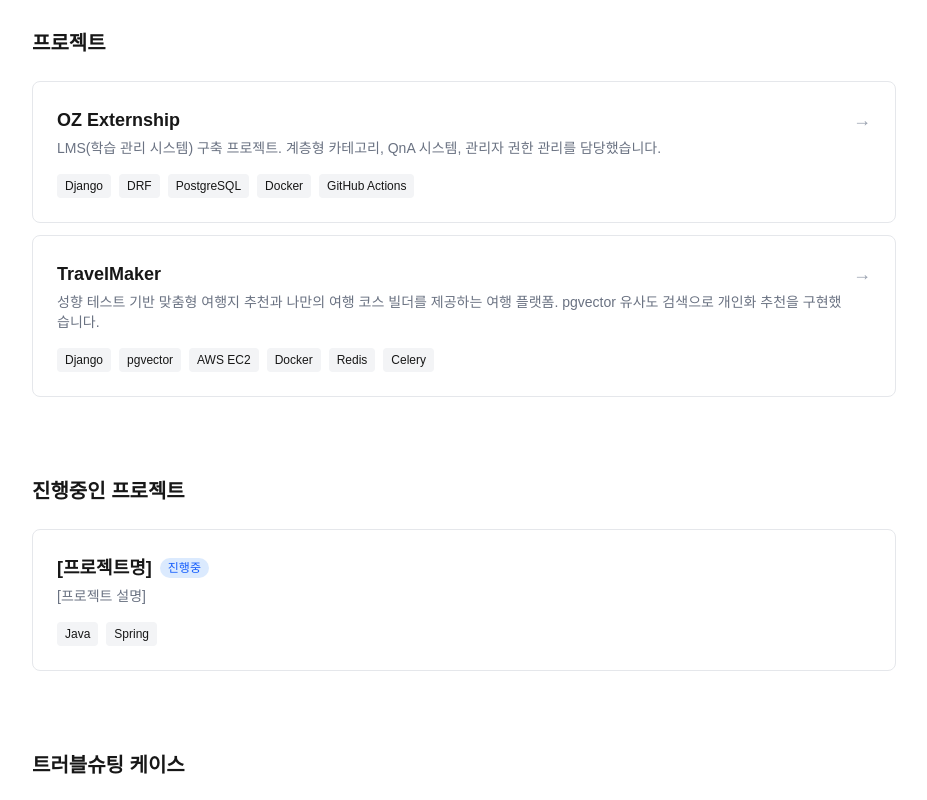
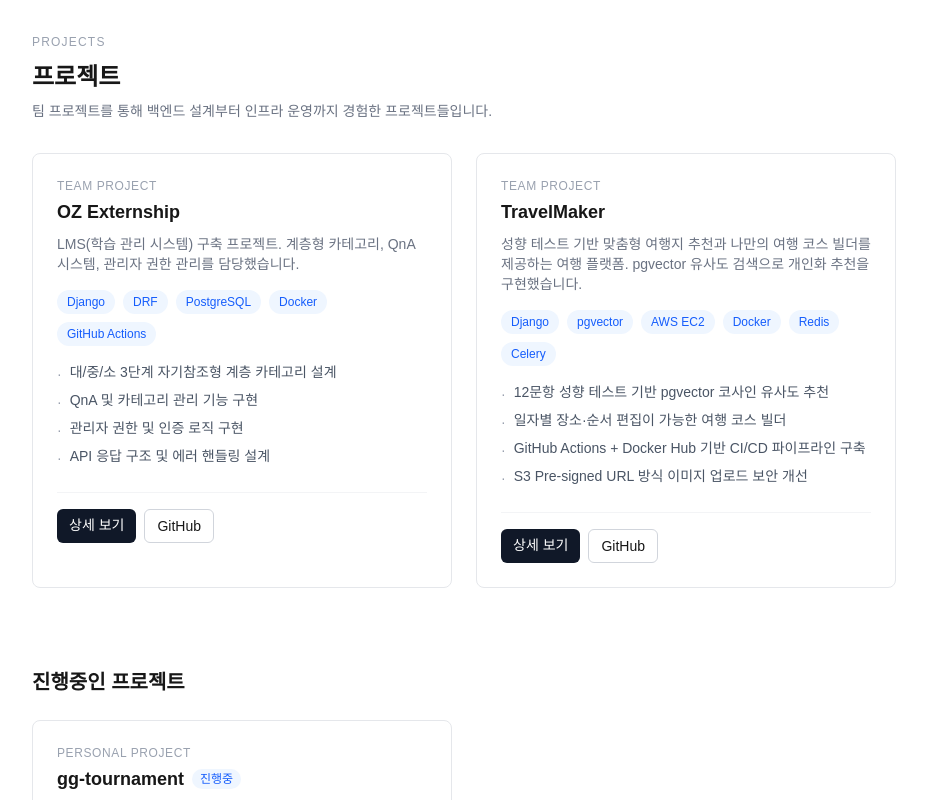
Before and after one commit to Mashiro2465/portfolio, a Next.js app: page / in a window 1280 px wide. Shown: the part 1500-2300 px from the top of the page, without its empty margins (176-1103 px from the left). Built offline with nearby package versions, Linux system fonts and the light colour scheme.

Commit message:
프로젝트 카드 디자인 리뉴얼 및 진행중 프로젝트 섹션 추가

```diff
--- a/app/page.tsx
+++ b/app/page.tsx
@@ -1,4 +1,6 @@
 import Link from 'next/link'
+import { ProjectCard } from '@/components/ProjectCard'
+import { projects, inProgressProjects } from '@/lib/projects'
 
 const metrics = [
   { label: '트러블슈팅 케이스', value: '5건' },
@@ -171,45 +173,18 @@
 
       {/* Projects */}
       <section>
-        <h2 className="text-xl font-semibold mb-6">프로젝트</h2>
-        <div className="space-y-3">
-          {[
-            {
-              href: '/projects/oz-externship',
-              title: 'OZ Externship',
-              desc: 'LMS(학습 관리 시스템) 구축 프로젝트. 계층형 카테고리, QnA 시스템, 관리자 권한 관리를 담당했습니다.',
-              tags: ['Django', 'DRF', 'PostgreSQL', 'Docker', 'GitHub Actions'],
-            },
-            {
-              href: '/projects/travel-maker',
-              title: 'TravelMaker',
-              desc: '성향 테스트 기반 맞춤형 여행지 추천과 나만의 여행 코스 빌더를 제공하는 여행 플랫폼. pgvector 유사도 검색으로 개인화 추천을 구현했습니다.',
-              tags: ['Django', 'pgvector', 'AWS EC2', 'Docker', 'Redis', 'Celery'],
-            },
-          ].map(({ href, title, desc, tags }) => (
-            <Link
-              key={href}
-              href={href}
-              className="block border border-gray-200 dark:border-gray-700 rounded-lg p-6 hover:bg-gray-50 dark:hover:bg-gray-900 transition-colors"
-            >
-              <div className="flex items-start justify-between">
-                <div>
-                  <h3 className="font-semibold text-lg">{title}</h3>
-                  <p className="text-sm text-gray-500 mt-1">{desc}</p>
-                </div>
-                <span className="text-gray-400 text-lg">→</span>
-              </div>
-              <div className="flex flex-wrap gap-2 mt-4">
-                {tags.map((tag) => (
-                  <span
-                    key={tag}
-                    className="text-xs bg-gray-100 dark:bg-gray-800 px-2 py-1 rounded"
-                  >
-                    {tag}
-                  </span>
-                ))}
-              </div>
-            </Link>
+        <div className="mb-8">
+          <span className="text-xs font-medium text-gray-400 uppercase tracking-widest">
+            Projects
+          </span>
+          <h2 className="text-2xl font-bold mt-2">프로젝트</h2>
+          <p className="text-sm text-gray-500 mt-2 max-w-2xl">
+            팀 프로젝트를 통해 백엔드 설계부터 인프라 운영까지 경험한 프로젝트들입니다.
+          </p>
+        </div>
+        <div className="grid grid-cols-1 md:grid-cols-2 gap-6">
+          {projects.map((project) => (
+            <ProjectCard key={project.href} {...project} />
           ))}
         </div>
       </section>
@@ -217,41 +192,9 @@
       {/* In Progress */}
       <section>
         <h2 className="text-xl font-semibold mb-6">진행중인 프로젝트</h2>
-        <div className="space-y-3">
-          {[
-            {
-              title: '[프로젝트명]',
-              desc: '[프로젝트 설명]',
-              tags: ['Java', 'Spring'],
-              status: '진행중',
-            },
-          ].map(({ title, desc, tags, status }) => (
-            <div
-              key={title}
-              className="block border border-gray-200 dark:border-gray-700 rounded-lg p-6"
-            >
-              <div className="flex items-start justify-between">
-                <div>
-                  <div className="flex items-center gap-2 mb-1">
-                    <h3 className="font-semibold text-lg">{title}</h3>
-                    <span className="text-xs bg-blue-100 dark:bg-blue-900 text-blue-600 dark:text-blue-300 px-2 py-0.5 rounded-full">
-                      {status}
-                    </span>
-                  </div>
-                  <p className="text-sm text-gray-500 mt-1">{desc}</p>
-                </div>
-              </div>
-              <div className="flex flex-wrap gap-2 mt-4">
-                {tags.map((tag) => (
-                  <span
-                    key={tag}
-                    className="text-xs bg-gray-100 dark:bg-gray-800 px-2 py-1 rounded"
-                  >
-                    {tag}
-                  </span>
-                ))}
-              </div>
-            </div>
+        <div className="grid grid-cols-1 md:grid-cols-2 gap-6">
+          {inProgressProjects.map((project) => (
+            <ProjectCard key={project.title} {...project} />
           ))}
         </div>
       </section>
--- /dev/null
+++ b/components/ProjectCard.tsx
@@ -0,0 +1,61 @@
+import Link from 'next/link'
+import type { Project } from '@/lib/projects'
+
+export function ProjectCard({ title, category, desc, tags, features, links, status }: Project) {
+  return (
+    <div className="border border-gray-200 dark:border-gray-700 rounded-lg p-6 flex flex-col transition-all duration-200 hover:shadow-md hover:-translate-y-0.5">
+      <span className="text-xs font-medium text-gray-400 uppercase tracking-wider">
+        {category}
+      </span>
+      <div className="flex items-center gap-2 mt-1">
+        <h3 className="font-semibold text-lg">{title}</h3>
+        {status === 'in-progress' && (
+          <span className="text-xs bg-blue-50 dark:bg-blue-950 text-blue-600 dark:text-blue-300 px-2 py-0.5 rounded-full">
+            진행중
+          </span>
+        )}
+      </div>
+      <p className="text-sm text-gray-500 mt-2">{desc}</p>
+
+      <div className="flex flex-wrap gap-2 mt-4">
+        {tags.map((tag) => (
+          <span
+            key={tag}
+            className="text-xs bg-blue-50 dark:bg-blue-950 text-blue-600 dark:text-blue-300 px-2.5 py-1 rounded-full"
+          >
+            {tag}
+          </span>
+        ))}
+      </div>
+
+      <ul className="space-y-1.5 mt-4">
+        {features.map((feature) => (
+          <li key={feature} className="flex gap-2 text-sm text-gray-600 dark:text-gray-400">
+            <span className="text-gray-400 mt-0.5 shrink-0">·</span>
+            <span>{feature}</span>
+          </li>
+        ))}
+      </ul>
+
+      {links.length > 0 && (
+        <div className="flex flex-wrap gap-2 mt-6 pt-4 border-t border-gray-100 dark:border-gray-800">
+          {links.map(({ label, href, variant }) => (
+            <Link
+              key={label}
+              href={href}
+              target={href.startsWith('http') ? '_blank' : undefined}
+              rel={href.startsWith('http') ? 'noopener noreferrer' : undefined}
+              className={
+                variant === 'filled'
+                  ? 'text-sm px-3 py-1.5 rounded-md bg-gray-900 text-white hover:bg-gray-700 dark:bg-white dark:text-gray-900 dark:hover:bg-gray-200 transition-colors'
+                  : 'text-sm px-3 py-1.5 rounded-md border border-gray-300 dark:border-gray-600 hover:bg-gray-50 dark:hover:bg-gray-900 transition-colors'
+              }
+            >
+              {label}
+            </Link>
+          ))}
+        </div>
+      )}
+    </div>
+  )
+}
--- /dev/null
+++ b/lib/projects.ts
@@ -0,0 +1,76 @@
+export interface ProjectLink {
+  label: string
+  href: string
+  variant: 'filled' | 'outline'
+}
+
+export interface Project {
+  href: string
+  title: string
+  category: 'Personal Project' | 'Team Project'
+  desc: string
+  tags: string[]
+  features: string[]
+  links: ProjectLink[]
+  status: 'in-progress' | 'done'
+}
+
+export const projects: Project[] = [
+  {
+    href: '/projects/oz-externship',
+    title: 'OZ Externship',
+    category: 'Team Project',
+    desc: 'LMS(학습 관리 시스템) 구축 프로젝트. 계층형 카테고리, QnA 시스템, 관리자 권한 관리를 담당했습니다.',
+    tags: ['Django', 'DRF', 'PostgreSQL', 'Docker', 'GitHub Actions'],
+    features: [
+      '대/중/소 3단계 자기참조형 계층 카테고리 설계',
+      'QnA 및 카테고리 관리 기능 구현',
+      '관리자 권한 및 인증 로직 구현',
+      'API 응답 구조 및 에러 핸들링 설계',
+    ],
+    links: [
+      { label: '상세 보기', href: '/projects/oz-externship', variant: 'filled' },
+      {
+        label: 'GitHub',
+        href: 'https://github.com/OZCodingSchool/oz_externship_be_08/tree/develop',
+        variant: 'outline',
+      },
+    ],
+    status: 'done',
+  },
+  {
+    href: '/projects/travel-maker',
+    title: 'TravelMaker',
+    category: 'Team Project',
+    desc: '성향 테스트 기반 맞춤형 여행지 추천과 나만의 여행 코스 빌더를 제공하는 여행 플랫폼. pgvector 유사도 검색으로 개인화 추천을 구현했습니다.',
+    tags: ['Django', 'pgvector', 'AWS EC2', 'Docker', 'Redis', 'Celery'],
+    features: [
+      '12문항 성향 테스트 기반 pgvector 코사인 유사도 추천',
+      '일자별 장소·순서 편집이 가능한 여행 코스 빌더',
+      'GitHub Actions + Docker Hub 기반 CI/CD 파이프라인 구축',
+      'S3 Pre-signed URL 방식 이미지 업로드 보안 개선',
+    ],
+    links: [
+      { label: '상세 보기', href: '/projects/travel-maker', variant: 'filled' },
+      {
+        label: 'GitHub',
+        href: 'https://github.com/Ie-ight/travel-maker-backend',
+        variant: 'outline',
+      },
+    ],
+    status: 'done',
+  },
+]
+
+export const inProgressProjects: Project[] = [
+  {
+    href: '#',
+    title: 'gg-tournament',
+    category: 'Personal Project',
+    desc: '누구나 게임 대회를 개설하고 참가비를 걷고 상금을 정산할 수 있는 e스포츠 커뮤니티 플랫폼',
+    tags: ['Java', 'Spring Boot'],
+    features: ['대회 개설 및 참가비 결제 흐름 설계'],
+    links: [],
+    status: 'in-progress',
+  },
+]
```
